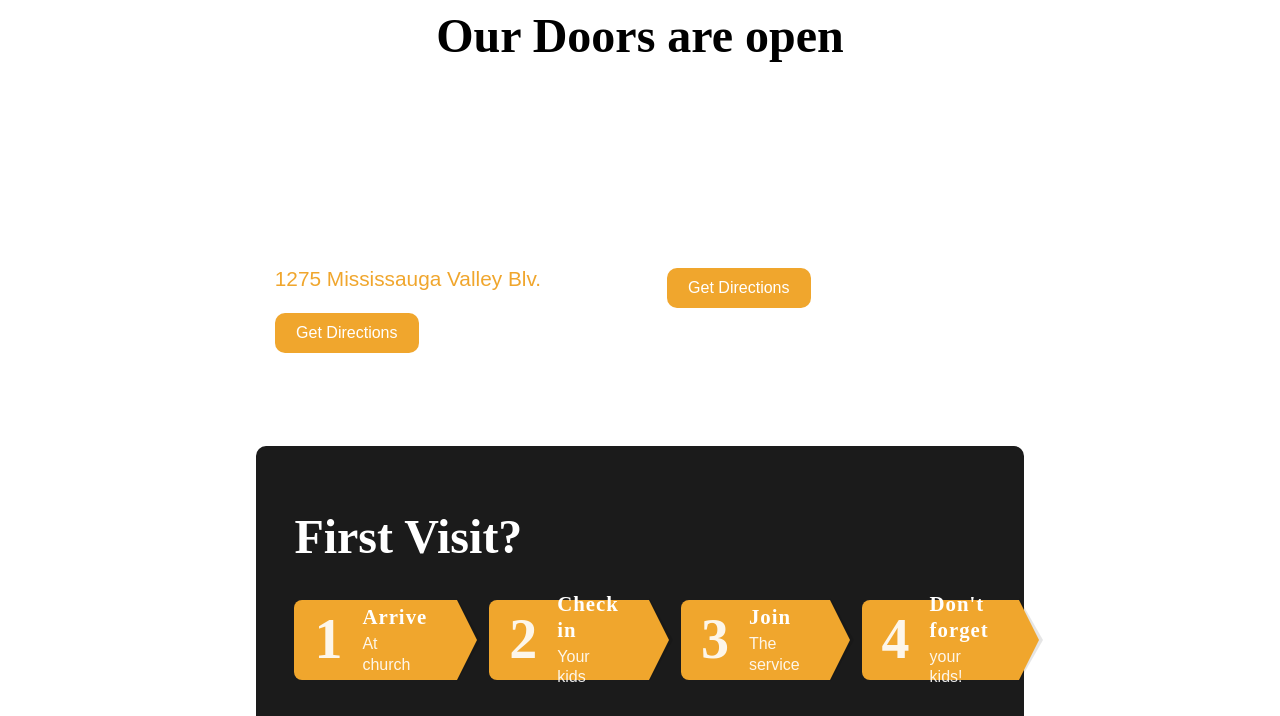
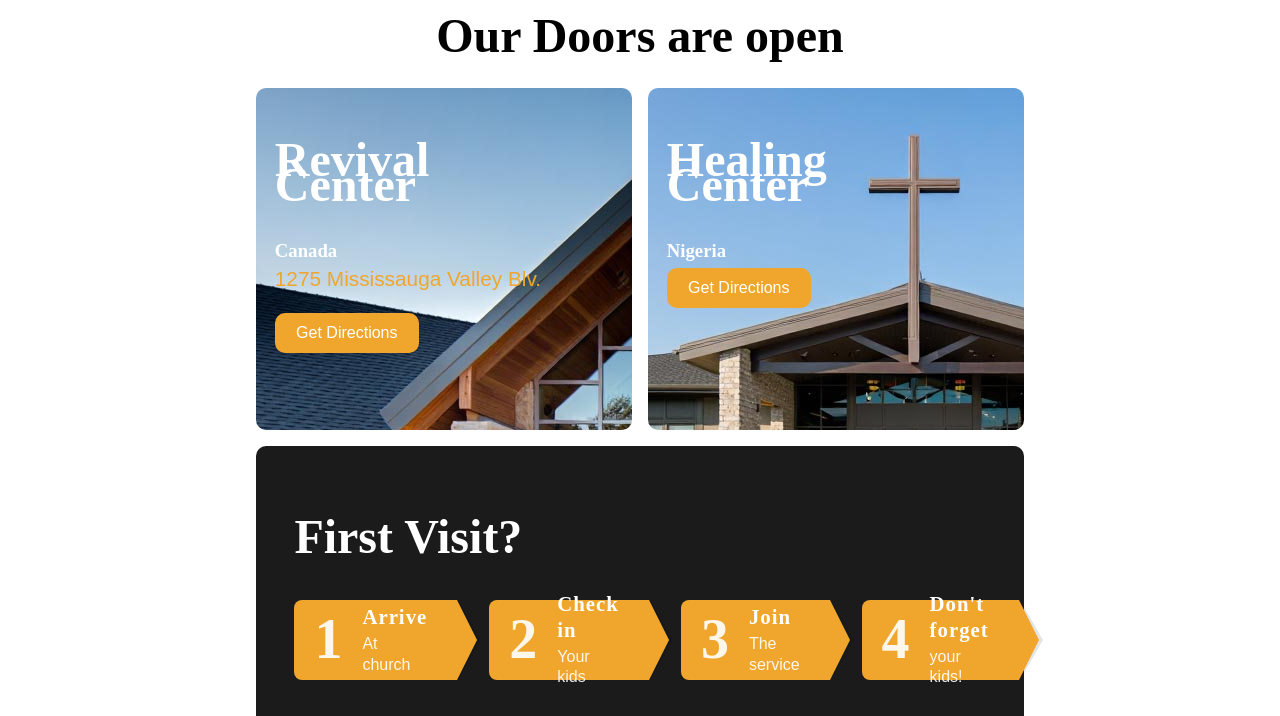
Before and after one commit to NomadonaTrip/DOZA_2, a plain HTML site: page locations.html in a window 1280 px wide. Shown: the part 77-793 px from the top of the page. Drawn offline with Linux system fonts and the light colour scheme; the site is published under a folder, as on GitHub Pages, so addresses that start at the root find nothing.

Commit message:
attempt 4 to address file path issue

```diff
--- a/assets/style.css
+++ b/assets/style.css
@@ -958,10 +958,10 @@ header * {
   color: white;
 }
 .mississauga {
-  background-image: url(/assets/images/Canada_church.jpg);
+  background-image: url(./images/Canada_church.jpg);
 }
 .nigeria {
-  background-image: url(/assets/images/lagos_church.jpg);
+  background-image: url(./images/lagos_church.jpg);
 }
 .online {
   grid-column: span 2;
```
